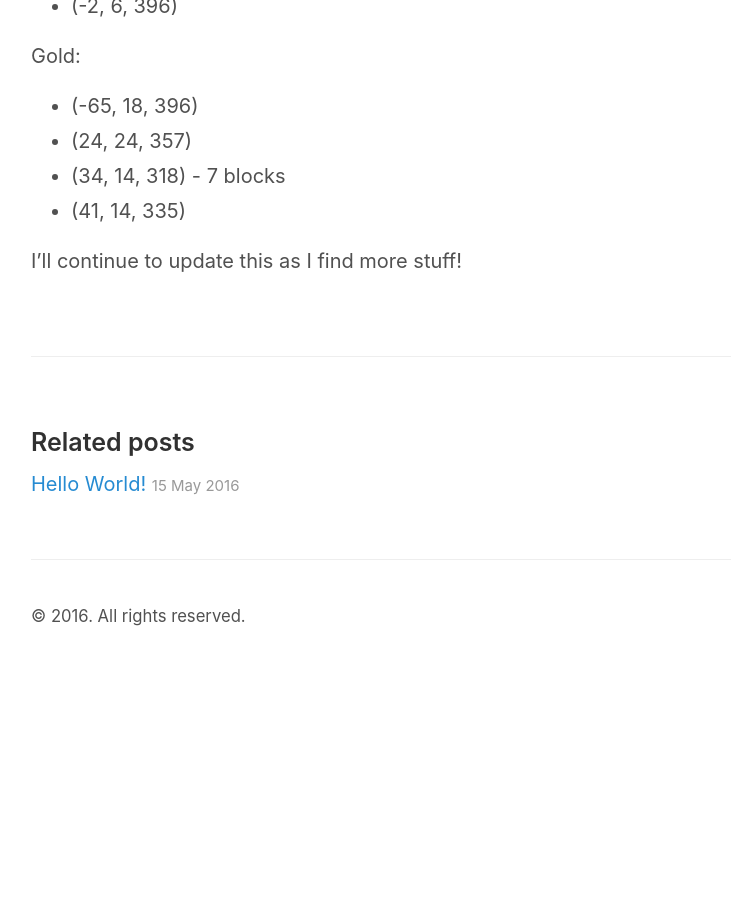
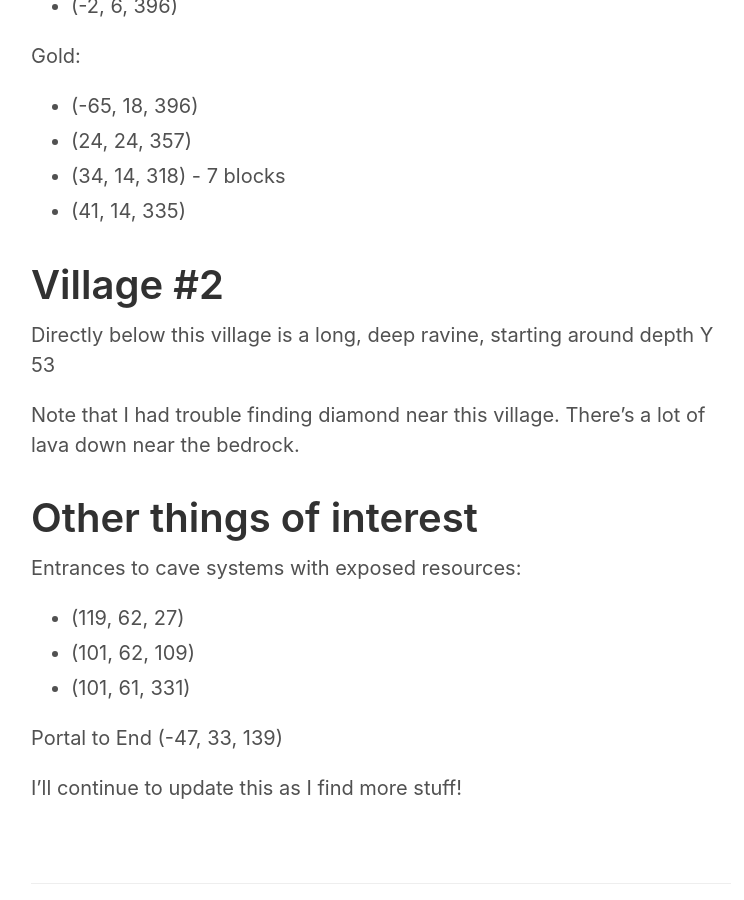
Before and after one commit to chrisjmccormick/personal-site, a Jekyll site: the page built from _posts/2016-05-28-xmc360-seed-bigworldcivilization.markdown, in a window 1280 px wide and 900 px high, scrolled down 1083 px. Shown: the whole window, without its empty margins (259-1003 px from the left). Built offline with Jekyll 4.4.1, drawn with Linux system fonts in a browser that asks for light colours; comment, search, counter and statistics services are not loaded; before the commit the page ends 1753 px from its top, so only the background shows below that.

Commit message:
Adding details on Minecraft seed.

```diff
--- a/_posts/2016-05-28-xmc360-seed-bigworldcivilization.markdown
+++ b/_posts/2016-05-28-xmc360-seed-bigworldcivilization.markdown
@@ -41,4 +41,21 @@ Gold:
 * (34, 14, 318) - 7 blocks
 * (41, 14, 335)
 
+Village #2
+==========
+Directly below this village is a long, deep ravine, starting around depth Y 53
+
+Note that I had trouble finding diamond near this village. There's a lot of lava down near the bedrock.
+
+Other things of interest
+========================
+Entrances to cave systems with exposed resources:
+
+* (119, 62, 27)
+* (101, 62, 109)
+* (101, 61, 331)
+
+Portal to End (-47, 33, 139)
+
+
 I'll continue to update this as I find more stuff!
```
